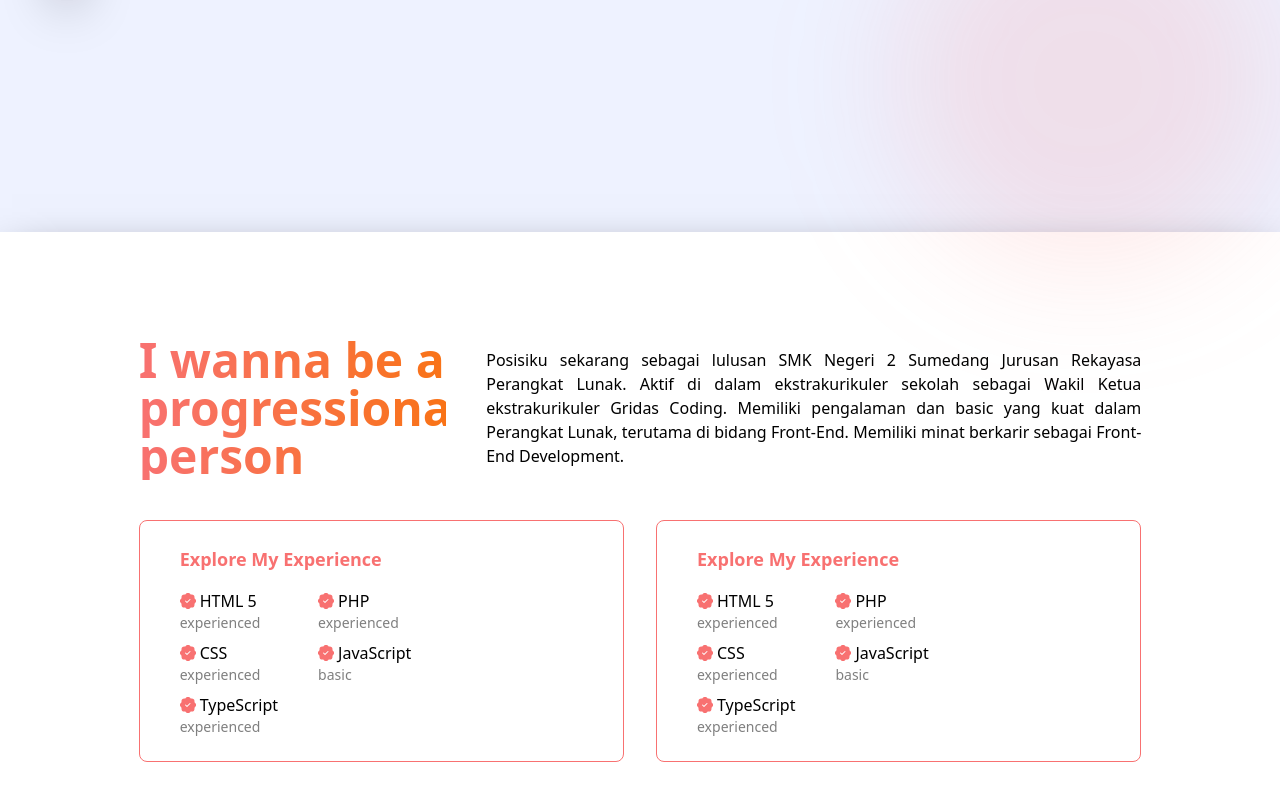
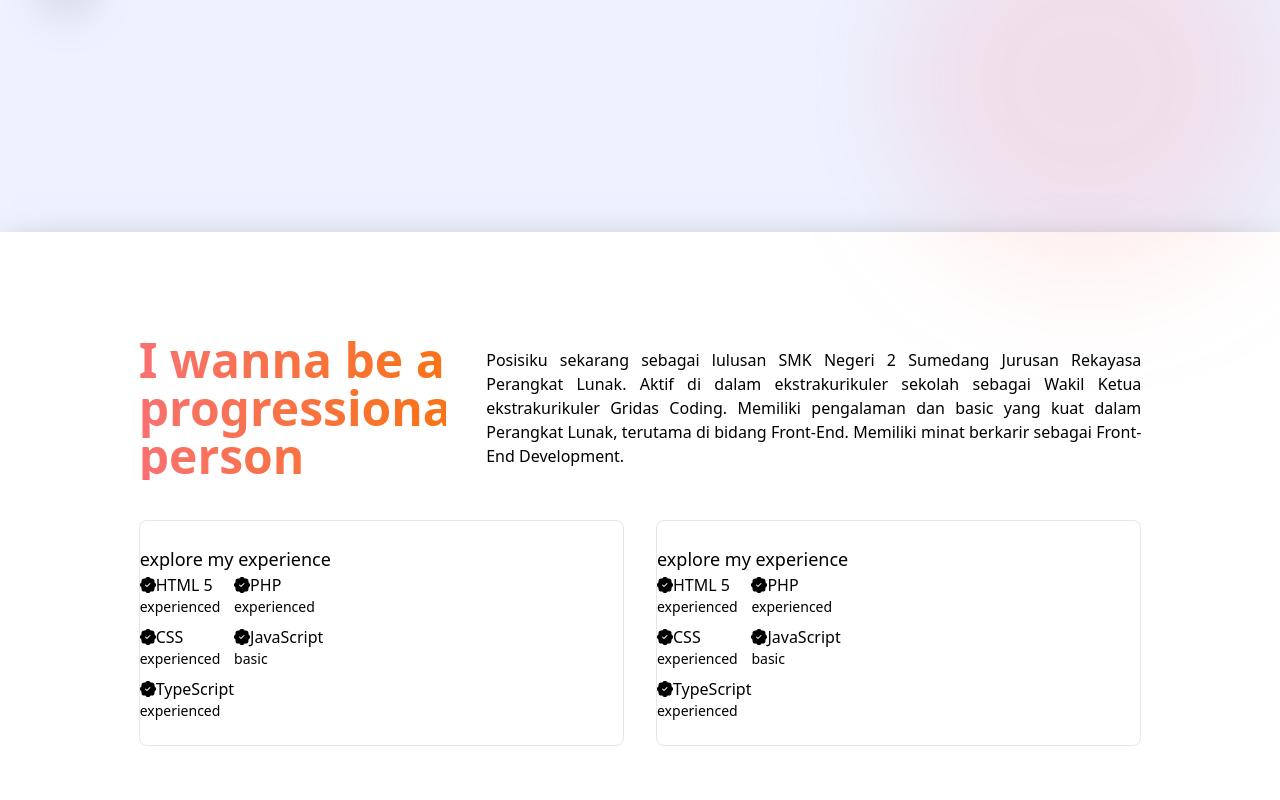
Before and after one commit to isyhfadilah/aisyahnurfadilah, a Next.js app: page / in a window 1280 px wide. Shown: the part 568-1368 px from the top of the page. Built offline with nearby package versions, Linux system fonts and the light colour scheme; a web font is replaced by a local one.

Commit message:
fix: dummy card to cards component

```diff
--- a/src/components/common/section/about.tsx
+++ b/src/components/common/section/about.tsx
@@ -1,5 +1,5 @@
 import Container from '../layouts/Container'
-import { BsFillPatchCheckFill } from 'react-icons/bs'
+import { CardExperience } from '@/components/ui/cards/experience'
 
 export const About = () => {
   return (
@@ -17,97 +17,10 @@ export const About = () => {
         </div>
       </Container>
 
-      {/* masih statis, nanti rubah ke dinamis di component baru */}
+      {/* alihkan ke section baru dan perbaiki struktur code supaya best practice */}
       <Container className="grid md:grid-cols-2 gap-8 mt-10">
-        <div className="border border-1 border-red rounded-lg space-y-4 py-6 px-10">
-          <h1 className="font-semibold capitalize text-lg text-red">explore my experience</h1>
-          <ul className="flex space-x-10">
-            <div className="space-y-2">
-              <li>
-                <div className="flex items-center gap-1">
-                  <BsFillPatchCheckFill className="text-red" />
-                  <p>HTML 5 </p>
-                </div>
-                <p className="text-sm text-black/50">experienced</p>
-              </li>
-              <li>
-                <div className="flex items-center gap-1">
-                  <BsFillPatchCheckFill className="text-red" />
-                  <p>CSS</p>
-                </div>
-                <p className="text-sm text-black/50">experienced</p>
-              </li>
-              <li>
-                <div className="flex items-center gap-1">
-                  <BsFillPatchCheckFill className="text-red" />
-                  <p>TypeScript</p>
-                </div>
-                <p className="text-sm text-black/50">experienced</p>
-              </li>
-            </div>
-            <div className="space-y-2">
-              <li>
-                <div className="flex items-center gap-1">
-                  <BsFillPatchCheckFill className="text-red" />
-                  <p>PHP</p>
-                </div>
-                <p className="text-sm text-black/50">experienced</p>
-              </li>
-              <li>
-                <div className="flex items-center gap-1">
-                  <BsFillPatchCheckFill className="text-red" />
-                  <p>JavaScript</p>
-                </div>
-                <p className="text-sm text-black/50">basic</p>
-              </li>
-            </div>
-          </ul>
-        </div>
-
-        <div className="border border-1 border-red rounded-lg space-y-4 py-6 px-10">
-          <h1 className="font-semibold capitalize text-lg text-red">explore my experience</h1>
-          <ul className="flex space-x-10">
-            <div className="space-y-2">
-              <li>
-                <div className="flex items-center gap-1">
-                  <BsFillPatchCheckFill className="text-red" />
-                  <p>HTML 5 </p>
-                </div>
-                <p className="text-sm text-black/50">experienced</p>
-              </li>
-              <li>
-                <div className="flex items-center gap-1">
-                  <BsFillPatchCheckFill className="text-red" />
-                  <p>CSS</p>
-                </div>
-                <p className="text-sm text-black/50">experienced</p>
-              </li>
-              <li>
-                <div className="flex items-center gap-1">
-                  <BsFillPatchCheckFill className="text-red" />
-                  <p>TypeScript</p>
-                </div>
-                <p className="text-sm text-black/50">experienced</p>
-              </li>
-            </div>
-            <div className="space-y-2">
-              <li>
-                <div className="flex items-center gap-1">
-                  <BsFillPatchCheckFill className="text-red" />
-                  <p>PHP</p>
-                </div>
-                <p className="text-sm text-black/50">experienced</p>
-              </li>
-              <li>
-                <div className="flex items-center gap-1">
-                  <BsFillPatchCheckFill className="text-red" />
-                  <p>JavaScript</p>
-                </div>
-                <p className="text-sm text-black/50">basic</p>
-              </li>
-            </div>
-          </ul>
-        </div>
+        <CardExperience />
+        <CardExperience />
       </Container>
     </section>
   )
--- /dev/null
+++ b/src/components/ui/cards/experience/index.tsx
@@ -0,0 +1,45 @@
+import { BsFillPatchCheckFill } from 'react-icons/bs'
+
+const experiences = [
+  { skill: 'HTML 5', level: 'experienced' },
+  { skill: 'CSS', level: 'experienced' },
+  { skill: 'TypeScript', level: 'experienced' },
+  { skill: 'PHP', level: 'experienced' },
+  { skill: 'JavaScript', level: 'basic' }
+]
+
+// pelajari slice ya
+const column1 = experiences.slice(0, 3)
+const column2 = experiences.slice(3)
+
+export const CardExperience = () => {
+  return (
+    <div className="border border-1 border-red rounded-lg space-y-4 py-6 px-10">
+      <h1 className="font-semibold capitalize text-lg text-red">explore my experience</h1>
+      <div className="flex space-x-10">
+        <ul className="space-y-2">
+          {column1.map((item, index) => (
+            <li key={index}>
+              <div className="flex items-center gap-1">
+                <BsFillPatchCheckFill className="text-red" />
+                <p>{item.skill}</p>
+              </div>
+              <p className="text-sm text-black/50">{item.level}</p>
+            </li>
+          ))}
+        </ul>
+        <ul className="space-y-2">
+          {column2.map((item, index) => (
+            <li key={index}>
+              <div className="flex items-center gap-1">
+                <BsFillPatchCheckFill className="text-red" />
+                <p>{item.skill}</p>
+              </div>
+              <p className="text-sm text-black/50">{item.level}</p>
+            </li>
+          ))}
+        </ul>
+      </div>
+    </div>
+  )
+}
--- a/src/shared/styles/app.css
+++ b/src/shared/styles/app.css
@@ -390,7 +390,6 @@
 .z-1{z-index:1;}
 .grid{display:grid;}
 .mx-auto{margin-left:auto;margin-right:auto;}
-.my{margin-top:1rem;margin-bottom:1rem;}
 .ml-2{margin-left:0.5rem;}
 .mt-10{margin-top:2.5rem;}
 .inline-block{display:inline-block;}
@@ -423,19 +422,15 @@
 .items-center{align-items:center;}
 .justify-center{justify-content:center;}
 .justify-between{justify-content:space-between;}
-.gap-1{grid-gap:0.25rem;gap:0.25rem;}
 .gap-10{grid-gap:2.5rem;gap:2.5rem;}
 .gap-4{grid-gap:1rem;gap:1rem;}
 .gap-8{grid-gap:2rem;gap:2rem;}
-.space-x-10>:not([hidden])~:not([hidden]){--un-space-x-reverse:0;margin-left:calc(2.5rem * calc(1 - var(--un-space-x-reverse)));margin-right:calc(2.5rem * var(--un-space-x-reverse));}
 .space-x-3>:not([hidden])~:not([hidden]){--un-space-x-reverse:0;margin-left:calc(0.75rem * calc(1 - var(--un-space-x-reverse)));margin-right:calc(0.75rem * var(--un-space-x-reverse));}
 .space-y-1>:not([hidden])~:not([hidden]){--un-space-y-reverse:0;margin-top:calc(0.25rem * calc(1 - var(--un-space-y-reverse)));margin-bottom:calc(0.25rem * var(--un-space-y-reverse));}
 .space-y-2>:not([hidden])~:not([hidden]){--un-space-y-reverse:0;margin-top:calc(0.5rem * calc(1 - var(--un-space-y-reverse)));margin-bottom:calc(0.5rem * var(--un-space-y-reverse));}
-.space-y-4>:not([hidden])~:not([hidden]){--un-space-y-reverse:0;margin-top:calc(1rem * calc(1 - var(--un-space-y-reverse)));margin-bottom:calc(1rem * var(--un-space-y-reverse));}
 .space-y-8>:not([hidden])~:not([hidden]){--un-space-y-reverse:0;margin-top:calc(2rem * calc(1 - var(--un-space-y-reverse)));margin-bottom:calc(2rem * var(--un-space-y-reverse));}
 .\!border{border-width:1px !important;}
-.border,
-.border-1{border-width:1px;}
+.border{border-width:1px;}
 .border-b{border-bottom-width:1px;}
 .border-l{border-left-width:1px;}
 .border-r{border-right-width:1px;}
@@ -443,7 +438,6 @@
 .border-\#3A3A3A{--un-border-opacity:1;border-color:rgba(58,58,58,var(--un-border-opacity));}
 .border-gray-500{--un-border-opacity:1;border-color:rgba(107,114,128,var(--un-border-opacity));}
 .border-primary{--un-border-opacity:1;border-color:rgba(205,157,67,var(--un-border-opacity));}
-.border-red{--un-border-opacity:1;border-color:rgba(248,113,113,var(--un-border-opacity));}
 .border-secondary{--un-border-opacity:1;border-color:rgba(130,106,249,var(--un-border-opacity));}
 .disabled\:border-\#fafafa:disabled{--un-border-opacity:1;border-color:rgba(250,250,250,var(--un-border-opacity));}
 .\!disabled\:border-opacity-10:disabled{--un-border-opacity:0.1 !important;}
@@ -481,7 +475,6 @@
 .p-0{padding:0;}
 .p-2{padding:0.5rem;}
 .px-1{padding-left:0.25rem;padding-right:0.25rem;}
-.px-10{padding-left:2.5rem;padding-right:2.5rem;}
 .px-3{padding-left:0.75rem;padding-right:0.75rem;}
 .px-4{padding-left:1rem;padding-right:1rem;}
 .px-5{padding-left:1.25rem;padding-right:1.25rem;}
@@ -509,13 +502,9 @@
 .text-xs{font-size:0.75rem;line-height:1rem;}
 .font-bold{font-weight:700;}
 .font-light{font-weight:300;}
-.font-semibold{font-weight:600;}
-.capitalize{text-transform:capitalize;}
 .\!text-white{--un-text-opacity:1 !important;color:rgba(255,255,255,var(--un-text-opacity)) !important;}
 .text-\[\#8C8CA1\]{--un-text-opacity:1;color:rgba(140,140,161,var(--un-text-opacity));}
-.text-black\/50{color:rgba(0,0,0,0.5);}
 .text-gray-400{--un-text-opacity:1;color:rgba(156,163,175,var(--un-text-opacity));}
-.text-red,
 .text-red-400{--un-text-opacity:1;color:rgba(248,113,113,var(--un-text-opacity));}
 .text-transparent{color:transparent;}
 .text-white{--un-text-opacity:1;color:rgba(255,255,255,var(--un-text-opacity));}
```
